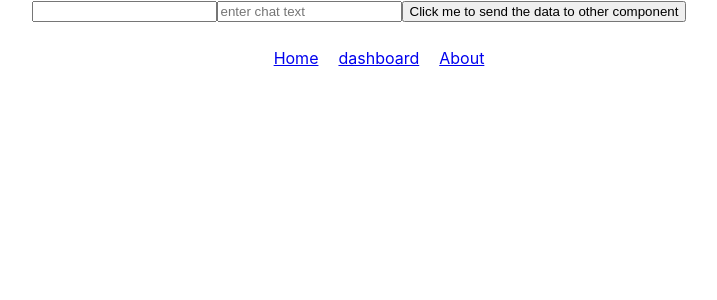
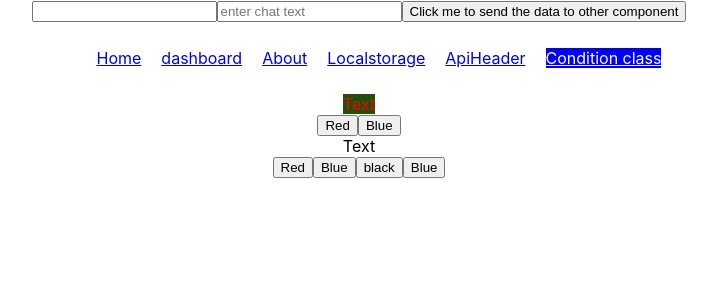
Before and after one commit to programmerpraveenkumar/react_js, a React (Create React App) app: page /pages/conditionclass in a window 1280 px wide. Shown: the top 300 px of the page, without its empty margins (281-998 px from the left). Built offline with nearby package versions, Linux system fonts and the light colour scheme.

Commit message:
api header and condition

```diff
--- a/src/App.css
+++ b/src/App.css
@@ -17,10 +17,38 @@
   color: #000;
   text-decoration: line-through;
 }
+.todo-wrapper .deleteIcon{
+  color: red;
+    cursor: pointer;
+    display: inline;
+    margin-left: 10px;
+    text-decoration: underline;
+    font-weight: bold;
+}
 .border-content .title{
   font-size: 1em;
   text-decoration: underline;
   color:#61dafb;
+}
+div.blue{
+  background-color: blue;
+}
+div.red{
+  background-color: red;
+}
+div.green{
+  background-color: green;
+}
+div.black{
+  background-color: black;
+}
+.red-color{
+  color: red;
+  background-color: rgb(30, 80, 10);
+}
+.blue-color{
+  background-color: black;
+  color: blue;
 }
 @media (prefers-reduced-motion: no-preference) {
   .App-logo {
--- a/src/App.js
+++ b/src/App.js
@@ -5,7 +5,10 @@ import Home from './Home';
 import About from './About';
 import Dashboard from './pages/Dashboard'
 import Loop from './pages/Loops';
-import Header from './pages/Header'
+import Header from './pages/Header';
+import LocalstoragePage from './pages/LocalstoragePage';
+import  ApiHeaderPages from './pages/ApiHeaderPages';
+import ConditionclassPages from './pages/ConditionclassPages';
 import {
   BrowserRouter as Router,
   Switch,
@@ -78,6 +81,18 @@ function App() {
             <p>this is router for dashboard</p>
 
           </Route>
+          <Route exact path="/pages/localstorage">
+            <LocalstoragePage />
+
+          </Route>
+          <Route exact path="/pages/ApiHeader">
+            <ApiHeaderPages />
+
+          </Route>
+          <Route exact path="/pages/conditionclass">
+            <ConditionclassPages />
+
+          </Route>
         </Switch>
     </div>
     </Router>
--- /dev/null
+++ b/src/pages/ApiHeaderPages.js
@@ -0,0 +1,42 @@
+import React, { useEffect, useState } from 'react';
+import { NavLink } from 'react-router-dom';
+
+import './Headercss.css';
+export default function ApiHeaderPages(){
+  const sampleApiCallwithHeader=()=>{
+        const token = localStorage.getItem("token");
+        fetch("http://localhost:8080/contact/get",{headers:{
+            'token':token
+        }})
+        .then((res)=>res.json())
+        .then((res)=>{
+          //json to strinfy
+            //setName(JSON.stringify(res));
+           //  setSalary('');
+           //  setAge('');
+        })
+        let obj = {
+            "name":"sample name","email":"sample email","message":"sample mesage"
+        }
+        fetch("http://localhost:8080/contact/store",{method: 'POST',
+        body:JSON.stringify(obj),
+        headers:{
+            "content-type":"application/json",
+            'token':token
+
+        }})
+        .then((res)=>res.json())
+        .then((res)=>{
+          //json to strinfy
+            //setName(JSON.stringify(res));
+           //  setSalary('');
+           //  setAge('');
+        })
+
+  }
+    return(
+        <div>Api ApiHeaderPages
+        <button onClick={sampleApiCallwithHeader}>click me to send api with headers</button>
+        </div>
+    )
+}
--- /dev/null
+++ b/src/pages/ConditionclassPages.js
@@ -0,0 +1,31 @@
+import React, { useEffect, useState } from 'react';
+import { NavLink } from 'react-router-dom';
+
+import './Headercss.css';
+export default function ConditionclassPages(){
+  const [isRed,setIsRed] = useState(true);
+  const [classNameForDiv,setclassNameForDiv] = useState('');
+
+    return(
+      <div>
+          <div>
+          <span className={(isRed?'red-color':'blue-color')}>Text</span>
+          <div>
+          <button onClick={()=>setIsRed(true)}>Red</button>
+          <button onClick={()=>setIsRed(false)}>Blue</button>
+          </div>
+          </div>
+
+
+          <div className={classNameForDiv}>
+          <span>Text</span>
+          <div>
+          <button onClick={()=>setclassNameForDiv('red')}>Red</button>
+          <button onClick={()=>setclassNameForDiv('blue')}>Blue</button>
+          <button onClick={()=>setclassNameForDiv('black')}>black</button>
+          <button onClick={()=>setclassNameForDiv('green')}>Blue</button>
+          </div>
+          </div>
+       </div>
+    )
+}
--- a/src/pages/Header.js
+++ b/src/pages/Header.js
@@ -4,18 +4,16 @@ import { NavLink } from 'react-router-dom';
 import './Headercss.css';
 export default function Header(props){
     const[menu,setCurrentMenu]= useState("dashboard");
-    useEffect(function(){
 
-
-
-    },[])
     return(
 
 <ul>
 
     <li><NavLink activeClassName="active" to="home">Home</NavLink></li>
-    <li><NavLink activeClassName="active"  to="dashboard">dashboard</NavLink></li>
+    <li><NavLink activeClassName="active"  to="/pages/dashboard">dashboard</NavLink></li>
     <li><NavLink activeClassName="active" to="about">About</NavLink></li>
-
+    <li><NavLink activeClassName="active" to="/pages/localstorage">Localstorage</NavLink></li>
+    <li><NavLink activeClassName="active" to="/pages/ApiHeader">ApiHeader</NavLink></li>
+    <li><NavLink activeClassName="active" to="/pages/conditionclass">Condition class</NavLink></li>
     </ul>)
 }
--- /dev/null
+++ b/src/pages/LocalstoragePage.js
@@ -0,0 +1,15 @@
+import React, { useEffect, useState } from 'react';
+export default function LocalstoragePage(){
+   const sessionStorageClick=()=>{
+        sessionStorage.setItem("token","sample toek for session storage");
+   }
+   const localStorageClick=()=>{
+    localStorage.setItem("token","sample toek for local storage");
+}
+    return (<div>
+        <button onClick={localStorageClick}>set Localstorage</button>
+        <button onClick={sessionStorageClick}>set Session Storage</button>
+
+
+    </div>)
+}
--- a/src/pages/Loops.js
+++ b/src/pages/Loops.js
@@ -13,17 +13,47 @@ export default function Loop(){
             // let tmp = arrayinputList;
             // tmp.push(arrayInput)
             // console.log(tmp);
-            let obj = {"name":arrayInput,"status":"complete"}
+            let obj = {"name":arrayInput,"status":"incomplete"}
             setArrayinputList([...arrayinputList,obj]);
+            setArrayInput('');//clearing input
         }else{
             alert("Please enter some value");
         }
     }
-    const toggleTask=(e)=>{
-        let tmp = arrayinputList.filter(obj=>obj.key == e).forEach(obj=>obj.status="complete")
-        console.log(tmp)
-        //setArrayinputList(tmp);
+    const toggleTask=(checkBoxIndex)=>{
+        //filter->filtering(remove) the array based on values
+   // let tmp = arrayinputList.filter((obj,index)=>index == e).map(obj=>{obj.status = 'complete';return obj});
+   //let tmp = arrayinputList.map((value,index)=>{if(index  == e){(value.status =='complete' )?'complete':'incomplete';}return value});
+   let tmp = arrayinputList.map((value,index)=>{
+       if(index  == checkBoxIndex){
+           //!true
+            if(value.status == 'incomplete'){
+                value.status = 'complete'
+            }
+            else{
+                value.status = 'incomplete'
+            }
+        }
+        return value
+    });
+            console.log(tmp);
+        setArrayinputList(tmp);
 
+    }
+    const deleteTodo=(key)=>{
+        if(window.confirm("Are you wanna delete this task..?")){
+            let tmp = arrayinputList.filter((obj,index)=>index != key)
+            setArrayinputList(tmp);
+        }
+
+    }
+    const saveAllTaskToApi=()=>{
+        if(arrayinputList.length <=0){
+            alert("please add atleast one task...");
+            return;
+        }
+        console.log(arrayinputList);
+        //send to api....
     }
     return (<div>
         <div className="todo-wrapper border-content">
@@ -32,13 +62,17 @@ export default function Loop(){
             <input type="button" value="CLick to add Array" onClick={addDatatoArrayFromInput}/>
             { arrayinputList.map((value,key)=>{
             return(
+                // conditional class
                 <div className={value.status} key={key}>
-                   <input onClick={()=>toggleTask(key)} type="checkbox"/> {value.name+" "+value.status}
+                   <input onClick={()=>toggleTask(key)} type="checkbox"/> {value.name+" "+value.status}<p onClick={()=>deleteTodo(key)} className="deleteIcon">Del</p>
                 </div>
+
             )
+
         })
 
             }
+            <div><input type="button" onClick={saveAllTaskToApi} value="Save all"/></div>
               </div>
         <div className="border-content">
         <p className="title">Array</p>
@@ -55,6 +89,7 @@ export default function Loop(){
             { peopleDetails.map((value,key)=>{
             return(
                 <div key={key}>{value.name+"--"+value.age+"--"+value.id}</div>
+
             )
         })
 
```
